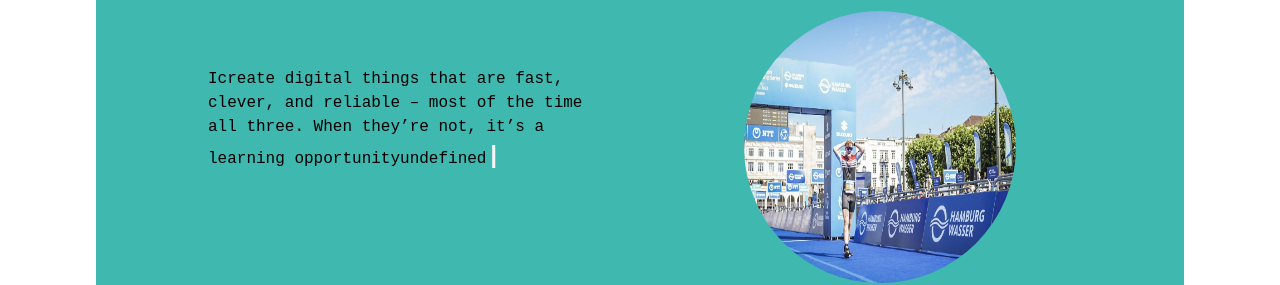
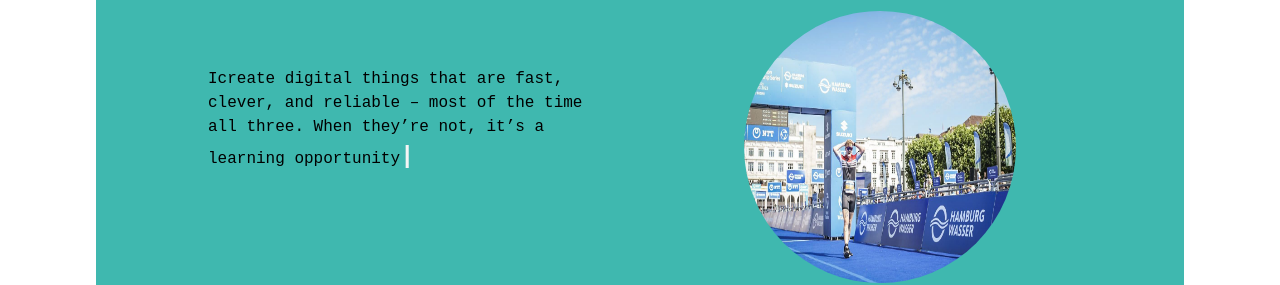
Before and after one commit to desplodur/portfolio, a React (Vite) app: page / in a window 1280 px wide. Shown: the part 204-489 px from the top of the page. Built offline with nearby package versions, Linux system fonts and the light colour scheme.

Commit message:
fix bug in typewrite component

```diff
--- a/src/components/TypewriterText/TypewriterText.tsx
+++ b/src/components/TypewriterText/TypewriterText.tsx
@@ -36,7 +36,7 @@ const TypewriterText: React.FC<TypewriterTextT> = ({
       setDisplayedText("");
       let i = 0;
       const interval = setInterval(() => {
-        setDisplayedText((prev) => prev + text[i]);
+        setDisplayedText((prev) => prev + (text[i] ?? ""));
         i++;
         if (i >= text.length) {
           clearInterval(interval);
@@ -45,7 +45,6 @@ const TypewriterText: React.FC<TypewriterTextT> = ({
       return () => clearInterval(interval);
     }
   }, [isVisible, text]);
-
   return (
     <section
       ref={sectionRef}
```
